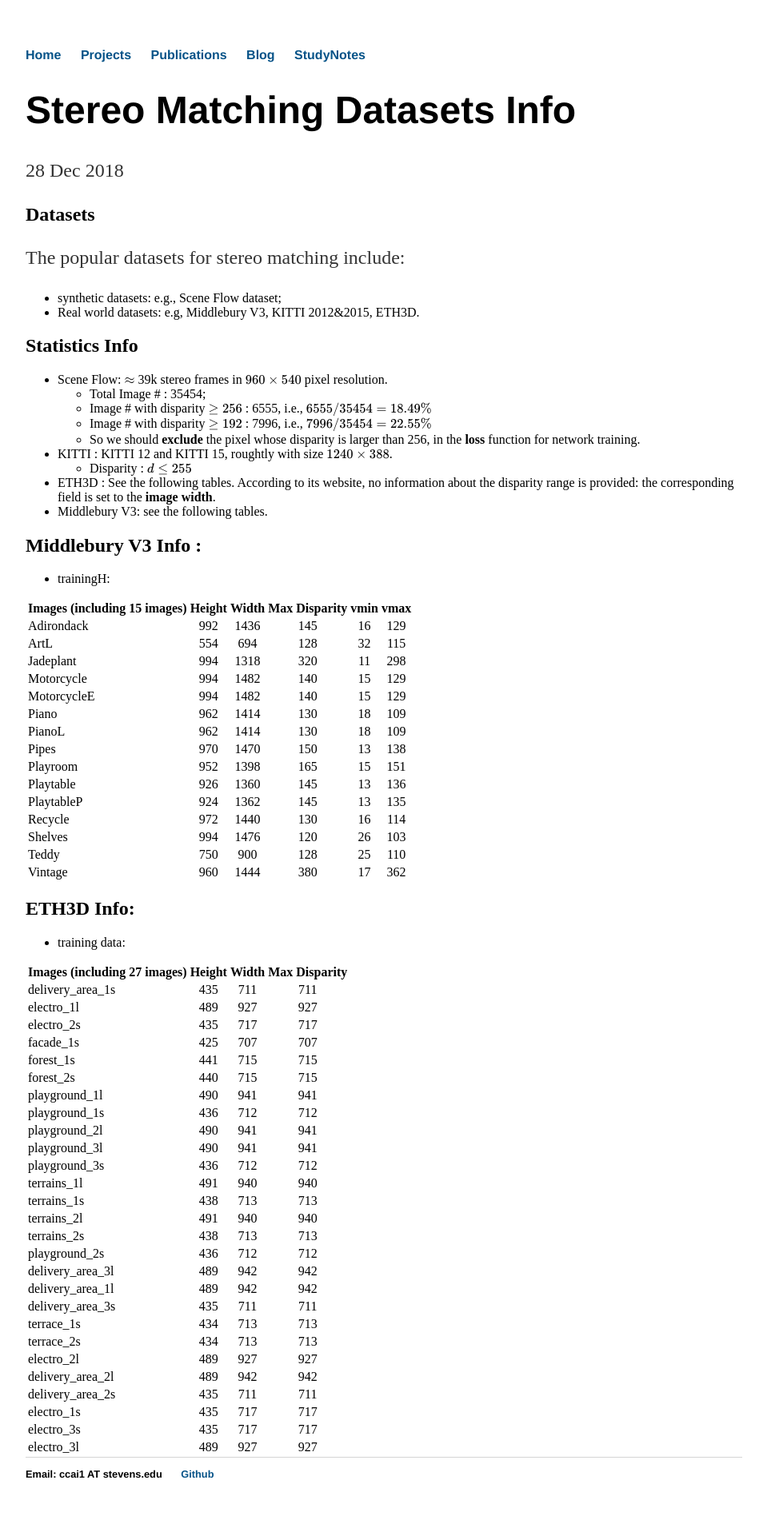
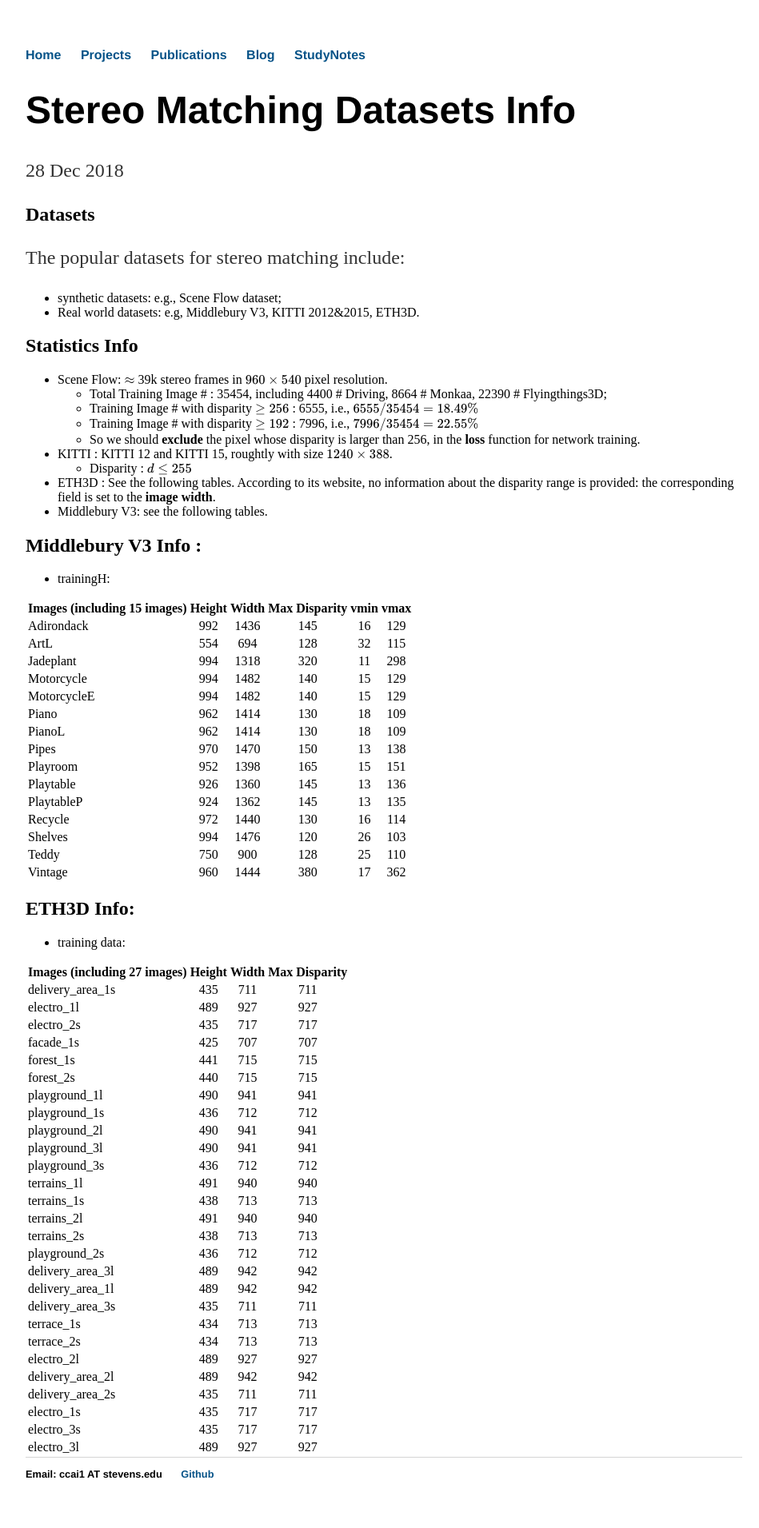
Before and after one commit to ccj5351/ccj5351.github.io, a Jekyll site: the page built from _studynotes/2018-12-28-stereo-matching-datasets-info.md, in a window 1280 px wide. Shown: the whole page at 80% size, without its empty margins (160-1109 px from the left). Built offline with Jekyll 4.4.1, drawn with Linux system fonts in a browser that asks for light colours; formulas are drawn with MathJax 3; comment, search, counter and statistics services are not loaded.

Commit message:
add dataset # for SF

```diff
--- a/_studynotes/2018-12-28-stereo-matching-datasets-info.md
+++ b/_studynotes/2018-12-28-stereo-matching-datasets-info.md
@@ -15,9 +15,9 @@ The popular datasets for stereo matching include:
 ## Statistics Info
 
 - Scene Flow: $\approx$ 39k stereo frames in $960 \times 540$ pixel resolution.
-  - Total Image # : 35454;
-  - Image # with disparity $\geq 256$ : 6555, i.e., $ 6555 / 35454 = 18.49\%$
-  - Image # with disparity $\geq 192$ : 7996, i.e., $ 7996 / 35454 = 22.55\%$
+  - Total Training Image # : 35454, including 4400 # Driving, 8664 # Monkaa, 22390 # Flyingthings3D;
+  - Training Image # with disparity $\geq 256$ : 6555, i.e., $ 6555 / 35454 = 18.49\%$
+  - Training Image # with disparity $\geq 192$ : 7996, i.e., $ 7996 / 35454 = 22.55\%$
   - So we should **exclude** the pixel whose disparity is larger than 256, in the **loss** function for network training.
 
 - KITTI : KITTI 12 and KITTI 15, roughtly with size $1240 \times 388$.
```
